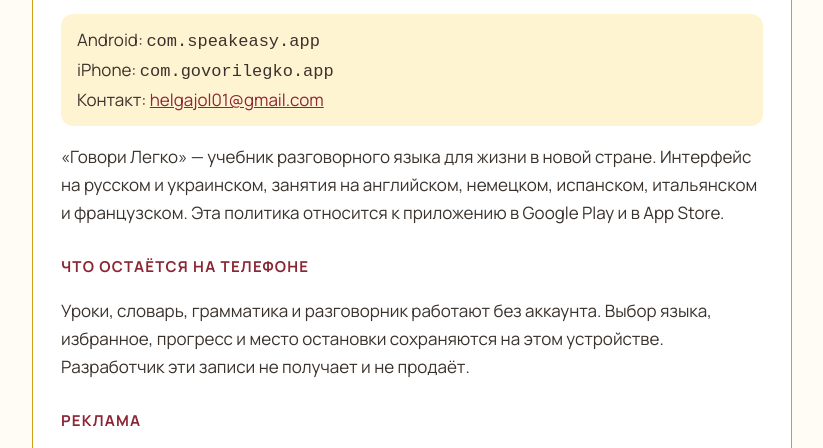
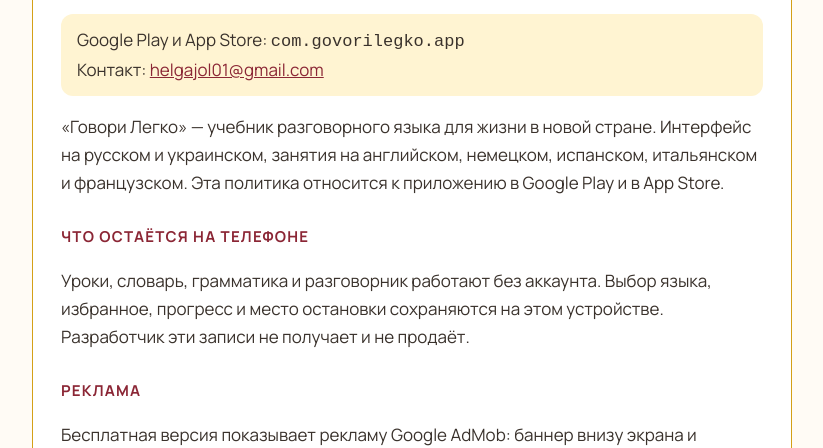
Before and after one commit to Olgamentalmagic/govorilegko, a plain HTML site: page privacy.html in a window 1280 px wide. Shown: the part 293-741 px from the top of the page, without its empty margins (228-1051 px from the left). Drawn offline with nearby package versions, Linux system fonts and the light colour scheme.

```diff
--- a/privacy.html
+++ b/privacy.html
@@ -36,7 +36,7 @@
   <main>
     <article>
       <h2>Говори Легко</h2>
-      <p class="ids">Android: <code>com.speakeasy.app</code><br />iPhone: <code>com.govorilegko.app</code><br />Контакт: <a href="mailto:helgajol01@gmail.com">helgajol01@gmail.com</a></p>
+      <p class="ids">Google Play и App Store: <code>com.govorilegko.app</code><br />Контакт: <a href="mailto:helgajol01@gmail.com">helgajol01@gmail.com</a></p>
       <p>«Говори Легко» — учебник разговорного языка для жизни в новой стране. Интерфейс на русском и украинском, занятия на английском, немецком, испанском, итальянском и французском. Эта политика относится к приложению в Google Play и в App Store.</p>
 
       <h3>Что остаётся на телефоне</h3>
```
Also changed, not shown: index.html (+1 -1 lines).
